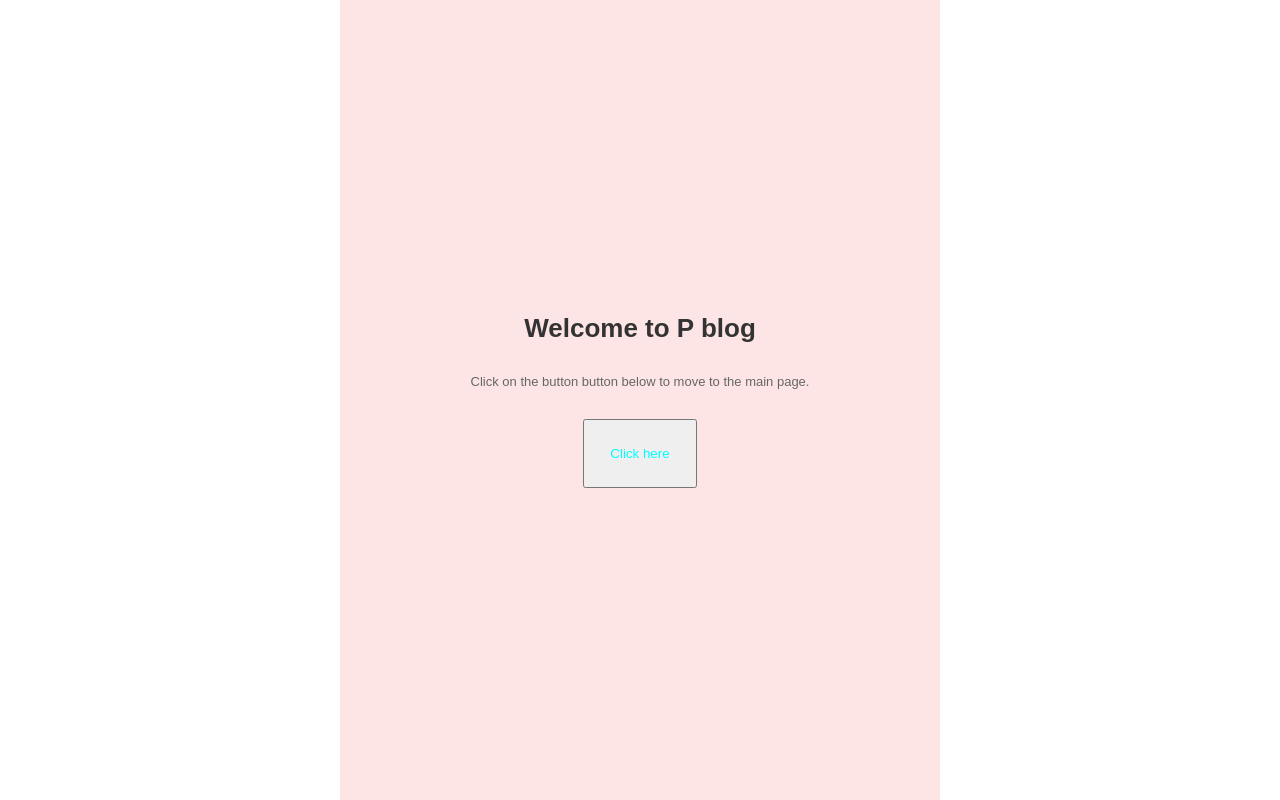
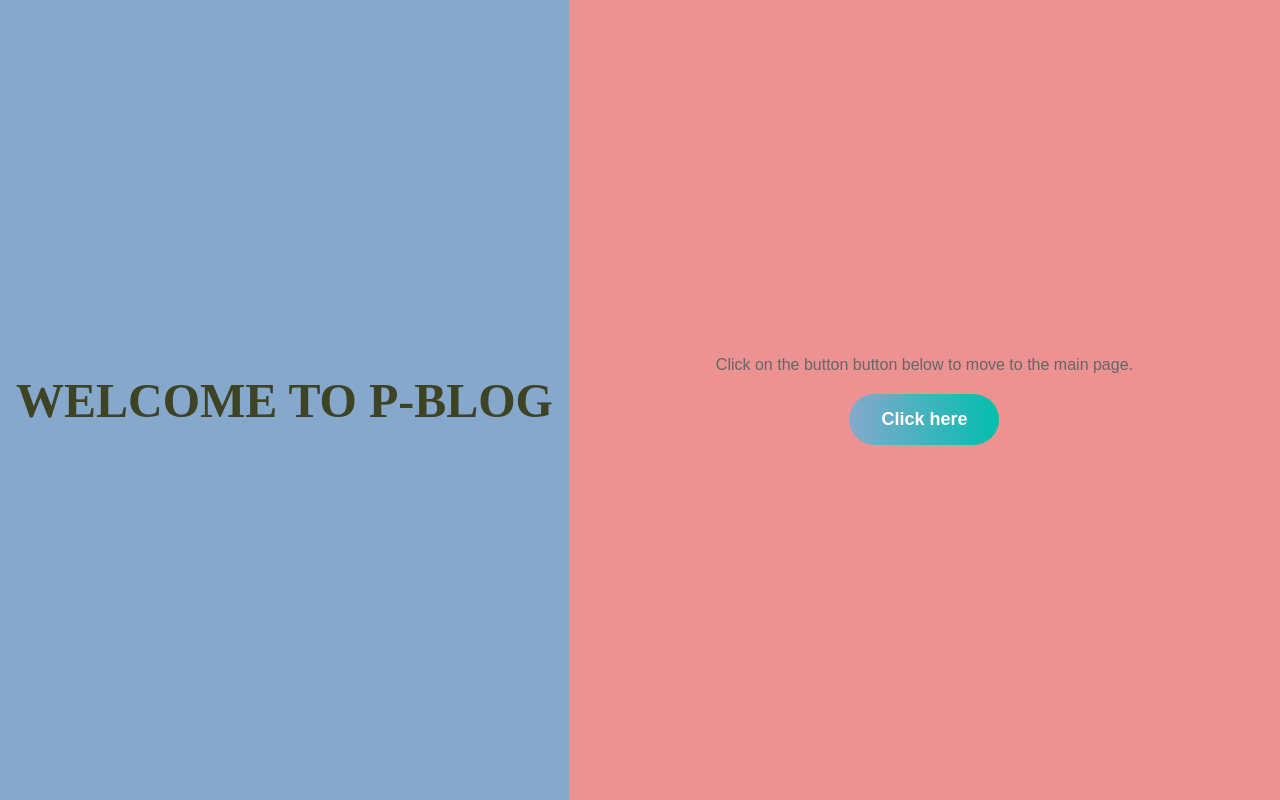
Before and after one commit to Adwoa-p/djangogirls, a Django app: page / in a window 1280 px wide. Run offline with Django 5.2, Linux system fonts and the light colour scheme.

Commit message:
fixed ui for landing page

```diff
--- a/blog/static/blog/css/styles.css
+++ b/blog/static/blog/css/styles.css
@@ -13,26 +13,55 @@ main{
 }
 
 .container {
-    background-color: #fee5e5;
+    background-color: #ed9292;
     font-family: Arial, sans-serif;
     display: flex;
     justify-content: center;
+    flex-direction: column;
     align-items: center;
-    flex-direction: column;
-    padding: 10rem 0;
-    width: 600px;
-    gap: 30px;
+    width: 100%;
+    height: 100%;
+    gap: 20px;
 }
 
-h1 {
-    color: #333;
+.welcome {
+    background-color: #86a8cd;
+    display: flex;
+    justify-content: center;
+    align-items: center;
+    color: #3e4423;
+    font-size: x-large;
+    width: 80%;
+    height: 100%;
+    gap: 20px;
 }
 
 p {
     color: #666;
+    font: 1em sans-serif;
+    font-size: medium;
 }
 
-.btn{
-    color: aqua;
-    padding: 25px;
+.btn {
+    background: linear-gradient(90deg, #86a8cd, #00bfae);
+    border: none;
+    color: white;
+    padding: 15px 32px;
+    font-size: 18px;
+    font-weight: bold;
+    border-radius: 50px;
+    cursor: pointer;
+    transition: background 0.3s;
+    text-align: center;
+    text-decoration: rgb(187, 121, 233);
+    display: inline-block;
 }
+
+.btn:hover {
+    background: linear-gradient(50deg, #71a77b, #c6e352);
+}
+.btn:active {
+    background-color: #05ff1a;
+    box-shadow: 0 5px #666;
+    transform: translateY(4px);
+  }
--- a/blog/templates/blog/landing.html
+++ b/blog/templates/blog/landing.html
@@ -9,12 +9,13 @@
 </head>
 <body>
     <main>
+        <div class="welcome">
+            <h1><b>WELCOME TO P-BLOG</b></h1>
+        </div>
         <div class="container">
-            <h1>Welcome to P blog</h1>
             <p>Click on the button button below to move to the main page.</p>
             <a href="{% url 'post_list' %}"><button class="btn">Click here</button></a>
         </div>
-
     </main>
 
 </body>
```
